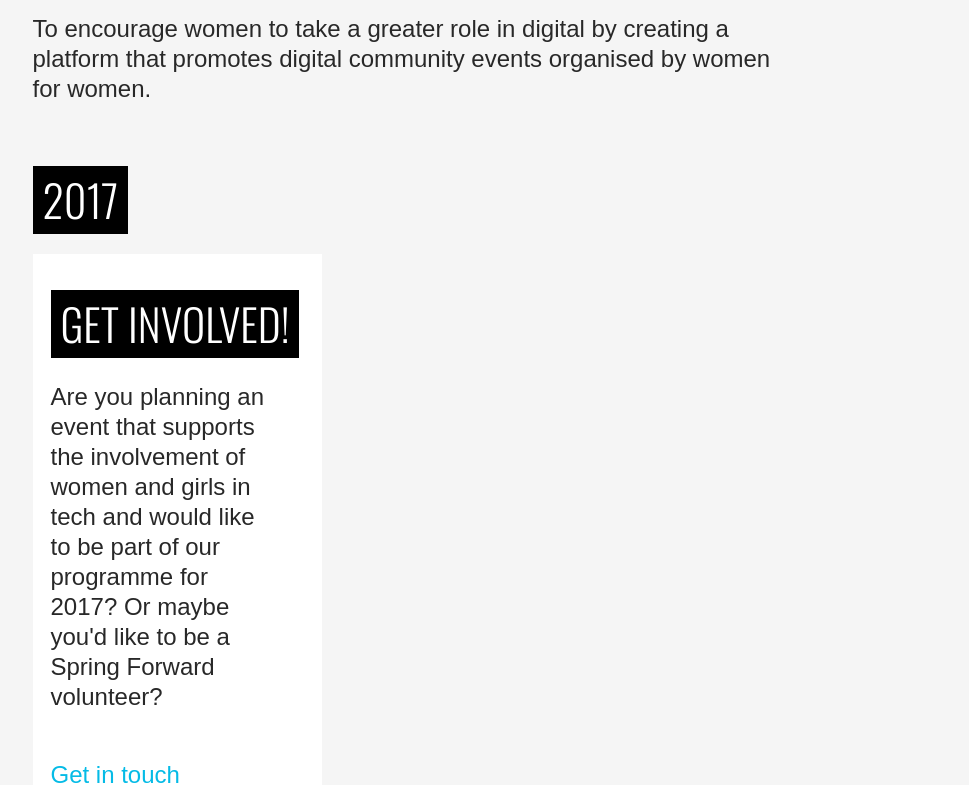
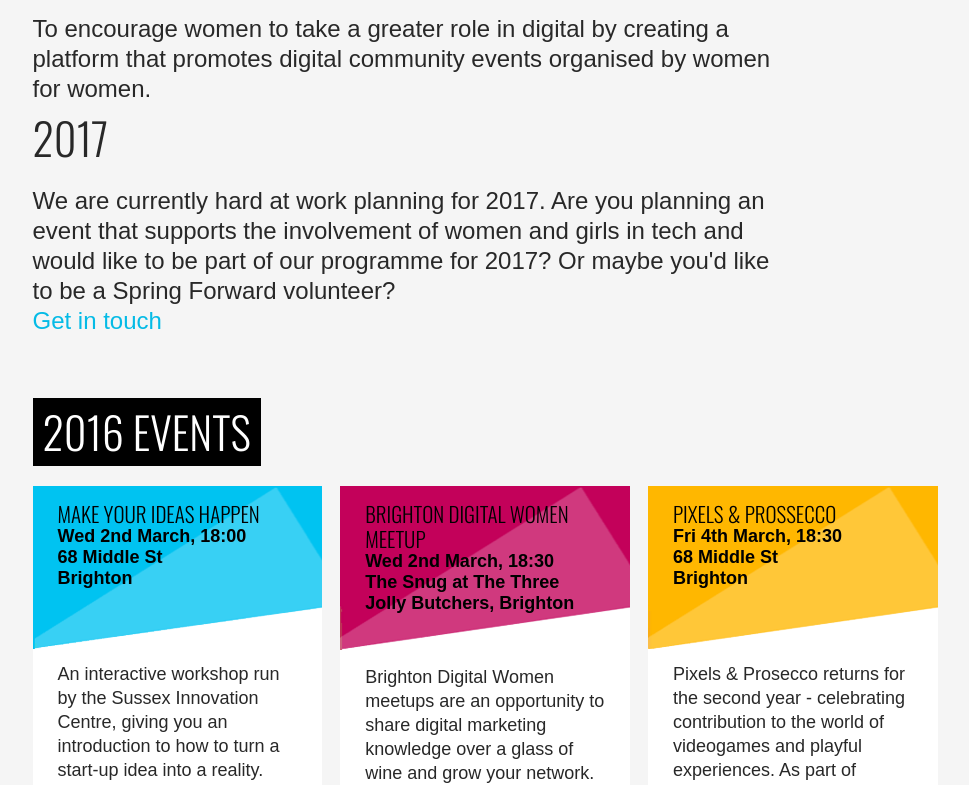
Before and after one commit to alexandtheweb/springforward, a plain HTML site: page index.html in a window 1280 px wide. Shown: the part 683-1468 px from the top of the page, without its empty margins (155-1124 px from the left). Drawn offline with nearby package versions, Linux system fonts and the light colour scheme; a script that the page names is missing; files whose address does not match are found by name; a web font is replaced by a local one.

Commit message:
2017 updates
Messed it up the first time - 2nd attempt at a 2017 placeholder

```diff
--- a/index.html
+++ b/index.html
@@ -61,19 +61,13 @@
 
 
             </section>
+            <section class="panel-mission">
+                    <h2 class="panel-mission_header">2017</h2>
+                    <p class="panel-mission_text">We are currently hard at work planning for 2017. Are you planning an event that supports the involvement of women and girls in tech and would like to be part of our programme for 2017? Or maybe you'd like to be a Spring Forward volunteer? </p>
+                    <p class="panel-mission_text"><a href="mailto:info@wespringforward.co.uk">Get in touch</a></p>
+            </section>
+
             <section class="events-list" id="eventList">
-             <header class="panel-involved_header">
-                        <h2>2017</h2>
-                    </header>
-
-                <article class="event-detail" style="padding:0 0 0 18px" id="getInvolved" >
-                    <header class="panel-involved_header" >
-                        <h2>Get involved!</h2>
-                    </header>
-                    <p class="panel-involved_text">Are you planning an event that supports the involvement of women and girls in tech and would like to be part of our programme for 2017? Or maybe you'd like to be a Spring Forward volunteer? </p>
-                    <p class="panel-involved_text"><a href="mailto:info@wespringforward.co.uk">Get in touch</a></p>
-
-                </article>
                 <header class="panel-involved_header">
                         <h2>2016 Events</h2>
                     </header>
@@ -237,7 +231,7 @@
                         </header>
                    <!--  </a> -->
                     <div class="event-desc">
-                        <p><strong></strong>Make It Work... passion and purpose</strong></p>
+                        <p><strong>Make It Work... passion and purpose</strong></p>
                         <p>Nicole Bradfield of NEO, Alison Coward of Bracket and Anna Moulson of Melting Vinyl on the theme of turning your passion into your business.</p>
                          <p style="font-size:120%"><strong>SOLD OUT</strong></p>
                         <a href="http://www.eventbrite.co.uk/e/shesays-brighton-make-it-work-passion-purpose-tickets-20966062056" itemprop="http://www.eventbrite.co.uk/e/shesays-brighton-make-it-work-passion-purpose-tickets-20966062056" class="btn" target="_blank">FIND OUT MORE</a>
@@ -364,6 +358,15 @@
                     </div>
                 </article>
 
+                <article class="event-detail" style="padding:0 0 0 18px" id="getInvolved" >
+                    <header class="panel-involved_header" >
+                        <h2>Get involved!</h2>
+                    </header>
+                    <p class="panel-involved_text">Are you planning an event that supports the involvement of women and girls in tech and would like to be part of our programme for 2017? Or maybe you'd like to be a Spring Forward volunteer? </p>
+                    <p class="panel-involved_text"><a href="mailto:info@wespringforward.co.uk">Get in touch</a></p>
+
+                </article>
+
             </section>
             <!--  <section class="panel-involved" id="getInvolved">
                     <header class="panel-involved_header">
```
